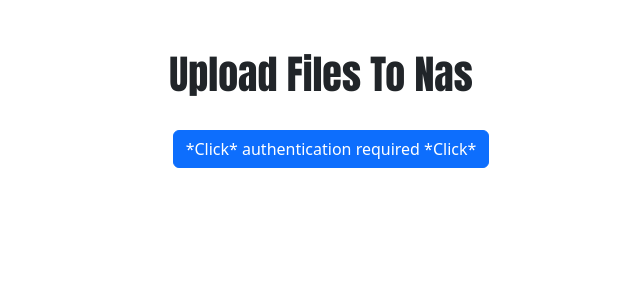
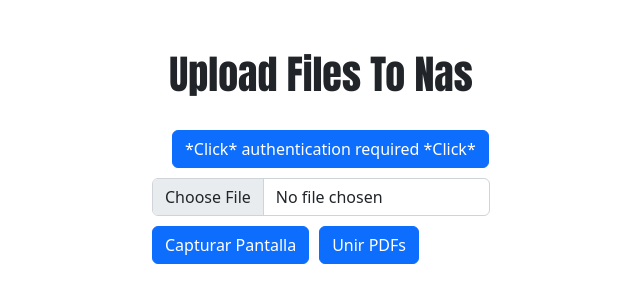
Before and after one commit to Gamlex98/NasFinal, an Angular app: page / in a window 1280 px wide. Shown: the top 302 px of the page, without its empty margins (319-959 px from the left). Built offline with nearby package versions, Linux system fonts and the light colour scheme.

Commit message:
Captura Pantalla y MergePdf -- agregado

```diff
--- a/package.json
+++ b/package.json
@@ -20,10 +20,12 @@
     "@angular/platform-browser-dynamic": "^16.0.0",
     "@angular/router": "^16.0.0",
     "bootstrap": "^5.2.3",
+    "easy-pdf-merge": "^0.2.6",
     "html2canvas": "^1.4.1",
     "html2pdf.js": "^0.10.1",
     "jspdf": "^2.5.1",
     "pdf-lib": "^1.17.1",
+    "pdfjs-dist": "^3.6.172",
     "rxjs": "~7.8.0",
     "sweetalert2": "^11.7.5",
     "tslib": "^2.3.0",
@@ -34,6 +36,7 @@
     "@angular/cli": "~16.0.0",
     "@angular/compiler-cli": "^16.0.0",
     "@types/jasmine": "~4.3.0",
+    "@types/node": "^20.1.5",
     "jasmine-core": "~4.5.0",
     "karma": "~6.4.0",
     "karma-chrome-launcher": "~3.1.0",
--- a/src/app/app.component.html
+++ b/src/app/app.component.html
@@ -6,6 +6,10 @@
   <div *ngIf="!authenticated">
     <button type="button" class="btn btn-primary" style="margin-left: 20PX;" (click)="authenticate()"> *Click* authentication required  *Click*</button>
     <br>
+    <!-- pdf-merge.component.html -->
+    <input type="file" class="form-control" style="margin-top: 10px;" (change)="onFileSelected($event, 'file2')" accept=".pdf">
+    <button  class="btn btn-primary" color="primary" style="margin-top: 10px;margin-right: 10px;" (click)="capturarPantalla()">Capturar Pantalla</button>
+    <button  class="btn btn-primary" color="primary" style="margin-top: 10px;" (click)="mergePDFs()">Unir PDFs</button>
   </div>
   <div *ngIf="authenticated">
       <div class="col-8" class="d-flex justify-content-center">
@@ -32,6 +36,5 @@
         <button id="deleteBtn" class="btn btn-primary" color="primary" style="margin-left: 15px;margin-top: 15px;" (click)="deleteFile()" [disabled]="!botonEnviar">Eliminar Archivo Enviado</button>
       </div>
       <br>
-      <button  class="btn btn-primary" color="primary" (click)="capturarPantalla()">Descargar como PDF</button>
     </div>
 </div>
--- a/src/app/app.component.ts
+++ b/src/app/app.component.ts
@@ -4,7 +4,7 @@ import { HttpClient, HttpHeaders } from '@angular/common/http';
 import Swal from 'sweetalert2';
 import html2canvas from 'html2canvas';
 import jsPDF from 'jspdf';
-import { PDFDocument } from "pdf-lib";
+import { PDFDocument, PDFPage } from 'pdf-lib';
 
 @Component({
   selector: 'app-root',
@@ -31,6 +31,10 @@ export class AuthenticationComponent {
   formdate = new  FormData();
   header=new HttpHeaders;
   upload = "";
+
+  file1 !: File ;
+  file2 !: File ;
+  pdfCapturado !: File ;
 
   ElementCaptured !: HTMLElement;
   constructor(private authService: AuthenticationService,private http: HttpClient) {}
@@ -232,8 +236,8 @@ export class AuthenticationComponent {
       html2canvas(elemento).then((canvas) => {
         const pdf = new jsPDF("p", "mm", "a4");
         const imgData = canvas.toDataURL("image/png");
-        const imgWidth = 210;
-        const pageHeight = 297;
+        const imgWidth = 195;
+        const pageHeight = 295;
         const imgHeight = (canvas.height * imgWidth) / canvas.width;
         let heightLeft = imgHeight;
         let position = 0;
@@ -245,8 +249,68 @@ export class AuthenticationComponent {
           pdf.addImage(imgData, "PNG", 0, position, imgWidth, imgHeight);
           heightLeft -= pageHeight;
         }
-        pdf.save("captura-de-pantalla.pdf");
+        const pdfBytes = pdf.output('blob');
+        this.pdfCapturado = new File([pdfBytes], "captura-de-pantalla.pdf", { type: 'application/pdf' });
+        alert('CAPTURA DE PANTALLA TOMADA');
       });
     }
   }
+
+  onFileSelected(event: any, field: string) {
+    const file = event.target.files[0];
+    if (field === 'file1') {
+      this.file1 = file;
+    } else if (field === 'file2') {
+      this.file2 = file;
+    }
+  }
+
+  async mergePDFs() {
+    if (!this.pdfCapturado || !this.file2) {
+      alert("Selecciona Archivos");
+      console.log('Debe seleccionar ambos archivos');
+      return;
+    }
+
+    const pdfBytes1 = await this.readFile(this.pdfCapturado);
+    const pdfBytes2 = await this.readFile(this.file2);
+
+    const pdfUnion = await PDFDocument.create();
+
+    const sourcePdf1 = await PDFDocument.load(pdfBytes1);
+    const sourcePdf2 = await PDFDocument.load(pdfBytes2);
+
+    const pages1 = await pdfUnion.copyPages(sourcePdf1, sourcePdf1.getPageIndices());
+    const pages2 = await pdfUnion.copyPages(sourcePdf2, sourcePdf2.getPageIndices());
+
+    pages1.forEach((page) => {
+      pdfUnion.addPage(page);
+    });
+
+    pages2.forEach((page) => {
+      pdfUnion.addPage(page);
+    });
+
+    const mergedPdfBytes = await pdfUnion.save();
+    // Descargar el archivo PDF resultante
+    const downloadLink = document.createElement('a');
+    downloadLink.href = URL.createObjectURL(new Blob([mergedPdfBytes], { type: 'application/pdf' }));
+    downloadLink.download = 'combinado.pdf';
+    downloadLink.click();
+  }
+
+  async readFile(file: File): Promise<Uint8Array> {
+    return new Promise<Uint8Array>((resolve, reject) => {
+      const reader = new FileReader();
+      reader.onload = (event: any) => {
+        const arrayBuffer = event.target.result;
+        const uint8Array = new Uint8Array(arrayBuffer);
+        resolve(uint8Array);
+      };
+      reader.onerror = (event:any) => {
+        reject(event.target.error);
+      };
+      reader.readAsArrayBuffer(file);
+    });
+  }
 }
```
Also changed, not shown: 1 other file (tests, documents, lock files or other folders).
